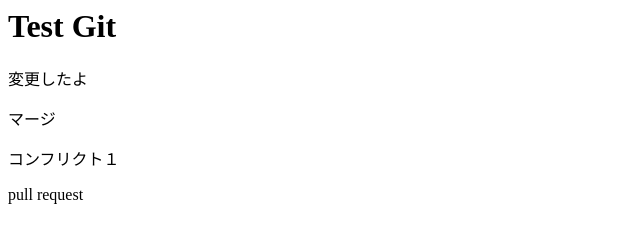
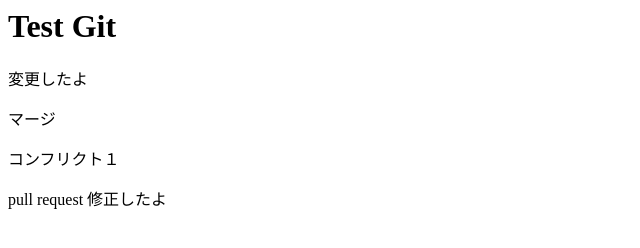
Before and after one commit to rsugiyama010176/rina-sugiyama, a plain HTML site: page index.html in a window 1280 px wide. Shown: the whole page, without its empty margins (0-640 px from the left). Drawn offline with Linux system fonts and the light colour scheme.

Commit message:
プルリクエスト修正

```diff
--- a/index.html
+++ b/index.html
@@ -2,4 +2,4 @@
 <p>変更したよ</p>
 <p>マージ</p>
 <p>コンフリクト１</p>
-<p>pull request</p>
+<p>pull request 修正したよ</p>
```
